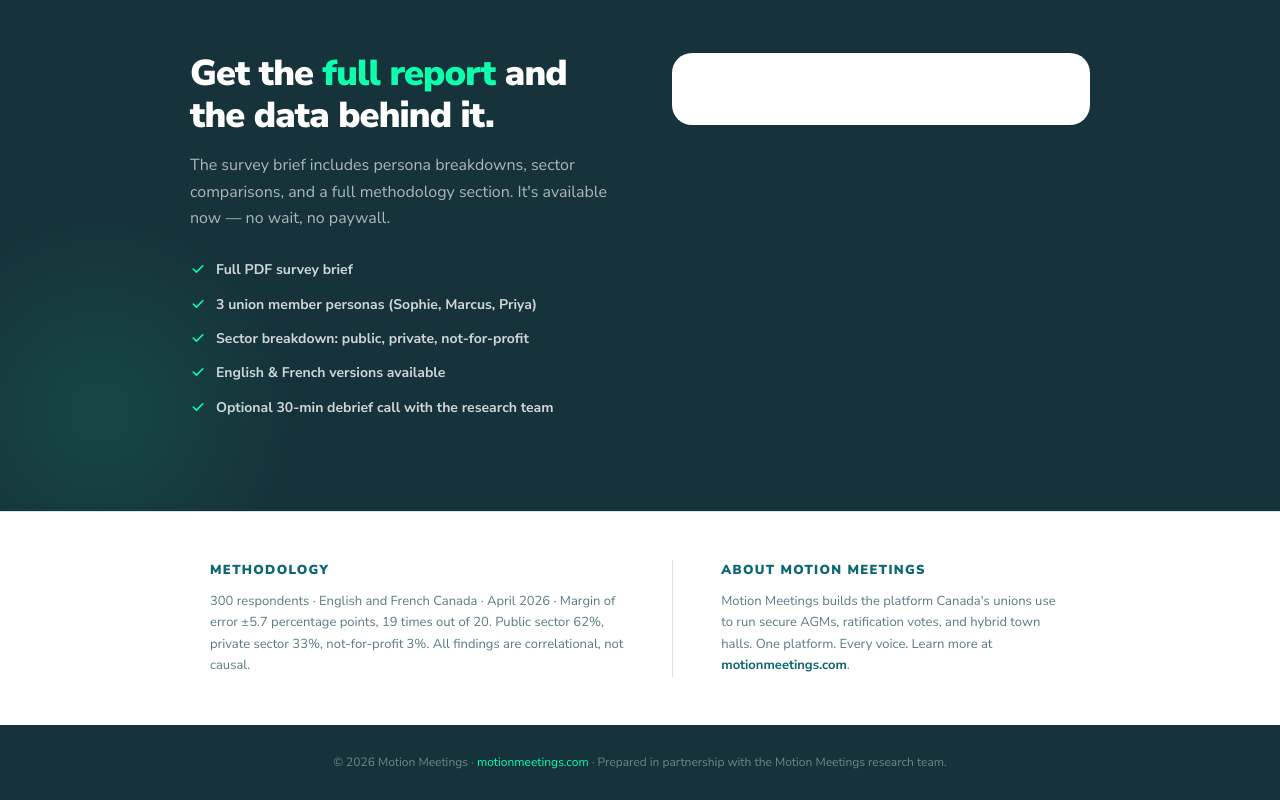
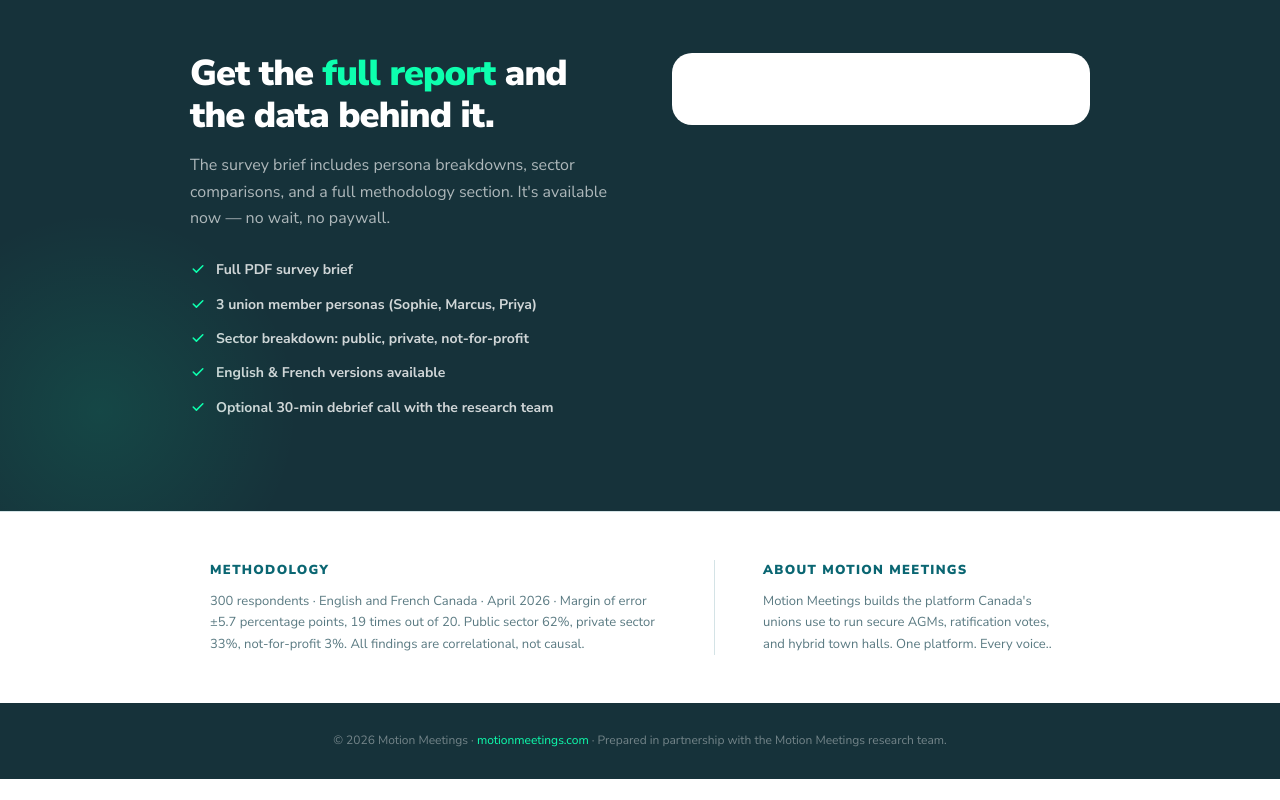
Before and after one commit to CarlMav00/MotionMeetings, a website: page index.html in a window 1280 px wide. Shown: the part 3660-4460 px from the top of the page. After the commit the page ends 4439 px from the top, so only its background shows below. Drawn offline with Linux system fonts and the light colour scheme; a script that the page names is missing.

Commit message:
Remove 'Learn more at motionmeetings.com' from footer
Co-Authored-By: Claude Sonnet 4.6 <noreply@anthropic.com>

```diff
--- a/index.html
+++ b/index.html
@@ -766,7 +766,7 @@
     <div class="methodology-divider"></div>
     <div>
       <h3>About Motion Meetings</h3>
-      <p>Motion Meetings builds the platform Canada's unions use to run secure AGMs, ratification votes, and hybrid town halls. One platform. Every voice. Learn more at <a href="https://motionmeetings.com" style="color:#0A6672;font-weight:700">motionmeetings.com</a>.</p>
+      <p>Motion Meetings builds the platform Canada's unions use to run secure AGMs, ratification votes, and hybrid town halls. One platform. Every voice..</p>
     </div>
   </div>
 </div>
```
